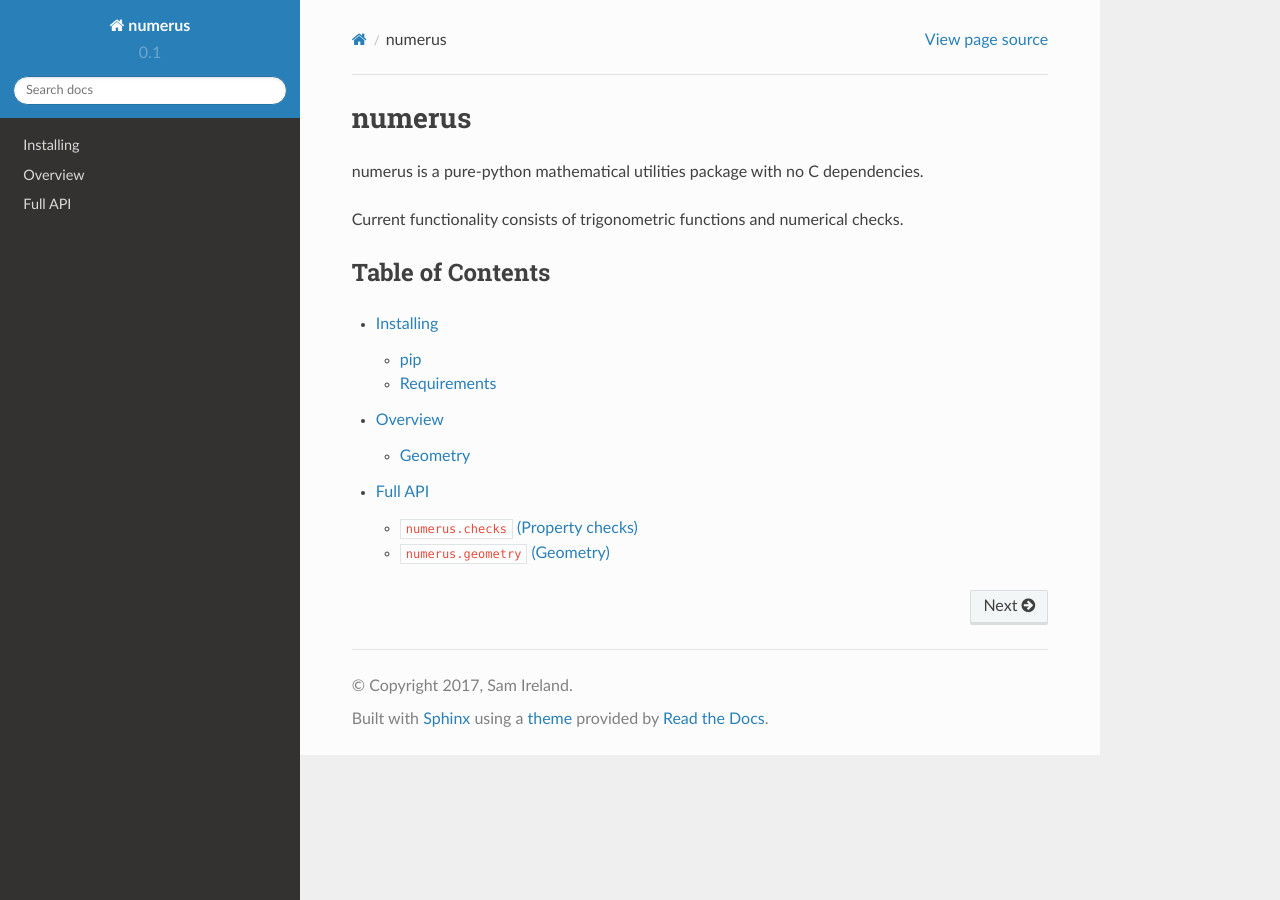
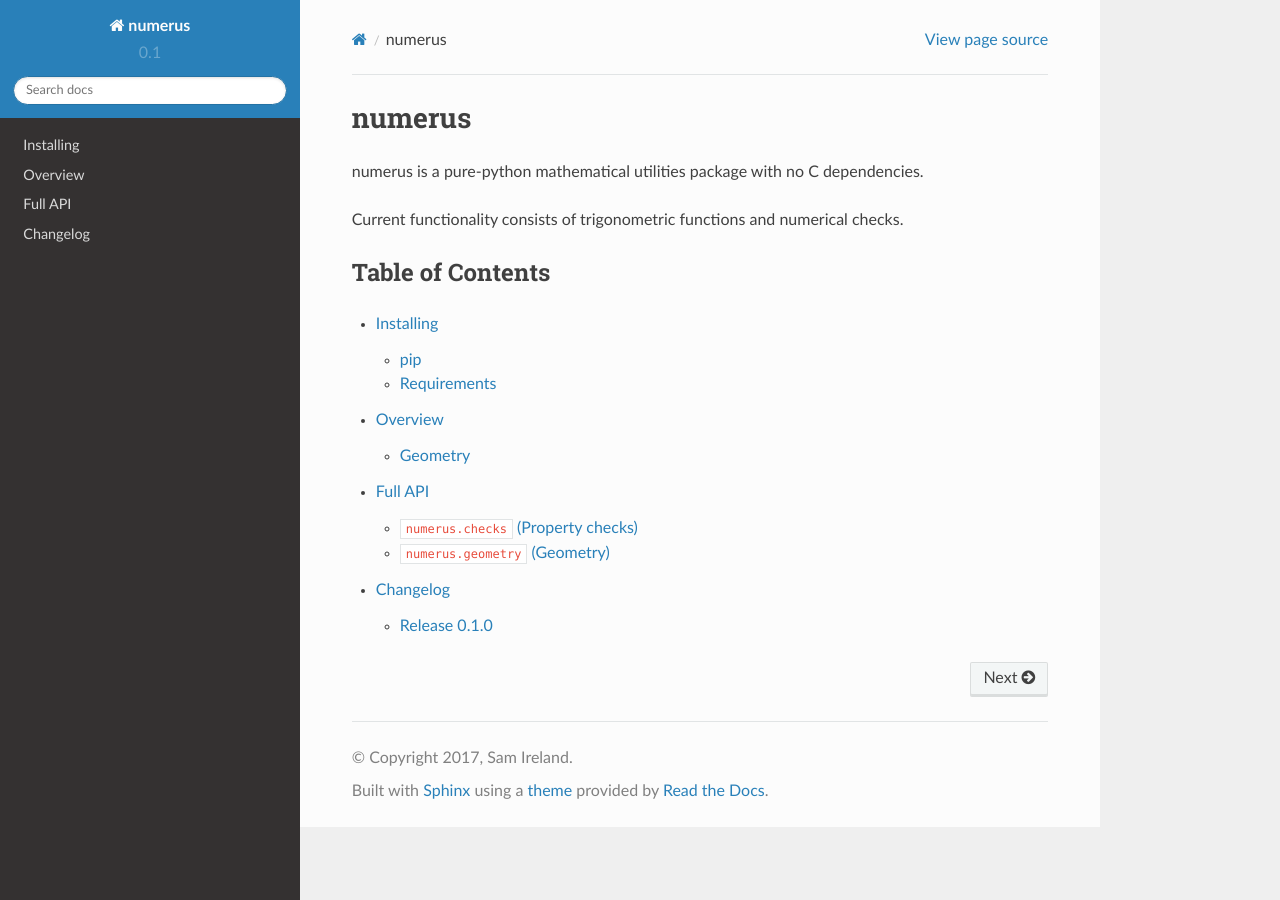
Before and after one commit to samirelanduk/numberwang, a Sphinx documentation site: the page built from docs/source/index.rst, in a window 1280 px wide. Built offline with Sphinx 7.4.7 and the Read the Docs theme 2.0.0, drawn with Linux system fonts in a browser that asks for light colours.

Commit message:
Add changelog

```diff
--- /dev/null
+++ b/docs/source/changelog.rst
@@ -0,0 +1,10 @@
+Changelog
+---------
+
+Release 0.1.0
+~~~~~~~~~~~~~
+
+`4 February 2017`
+
+* Added basic trigonometry functions.
+* Added check for non-boolean numbers.
--- a/docs/source/index.rst
+++ b/docs/source/index.rst
@@ -14,3 +14,4 @@
   installing
   overview
   api
+  changelog
```
